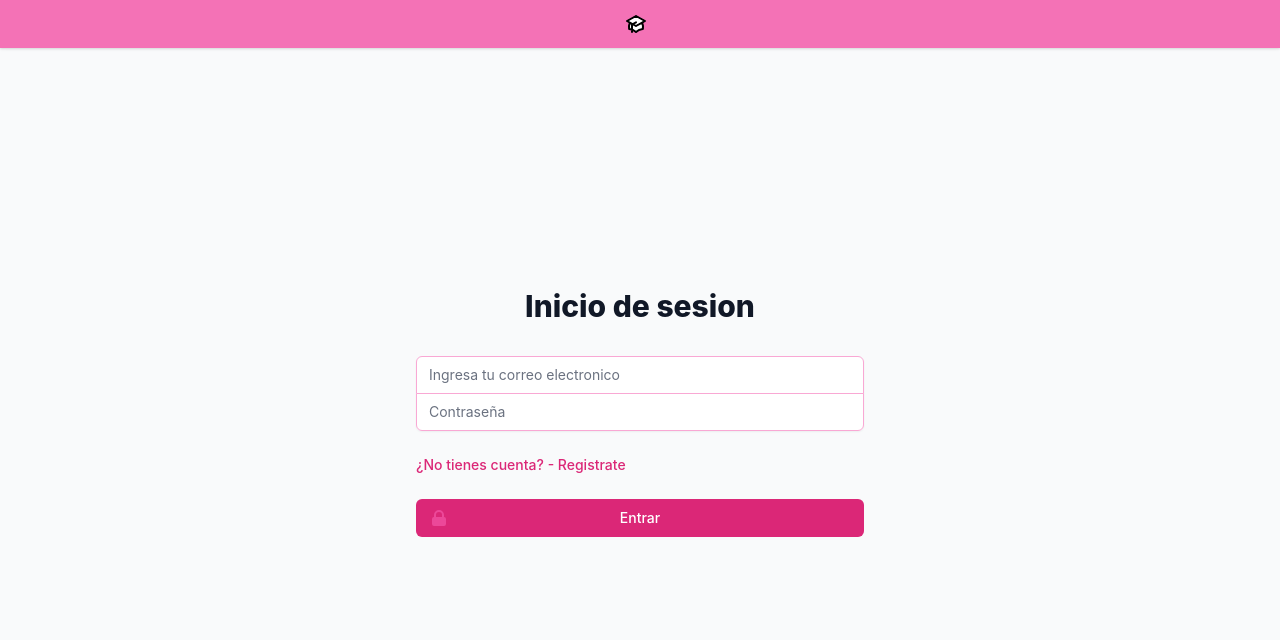
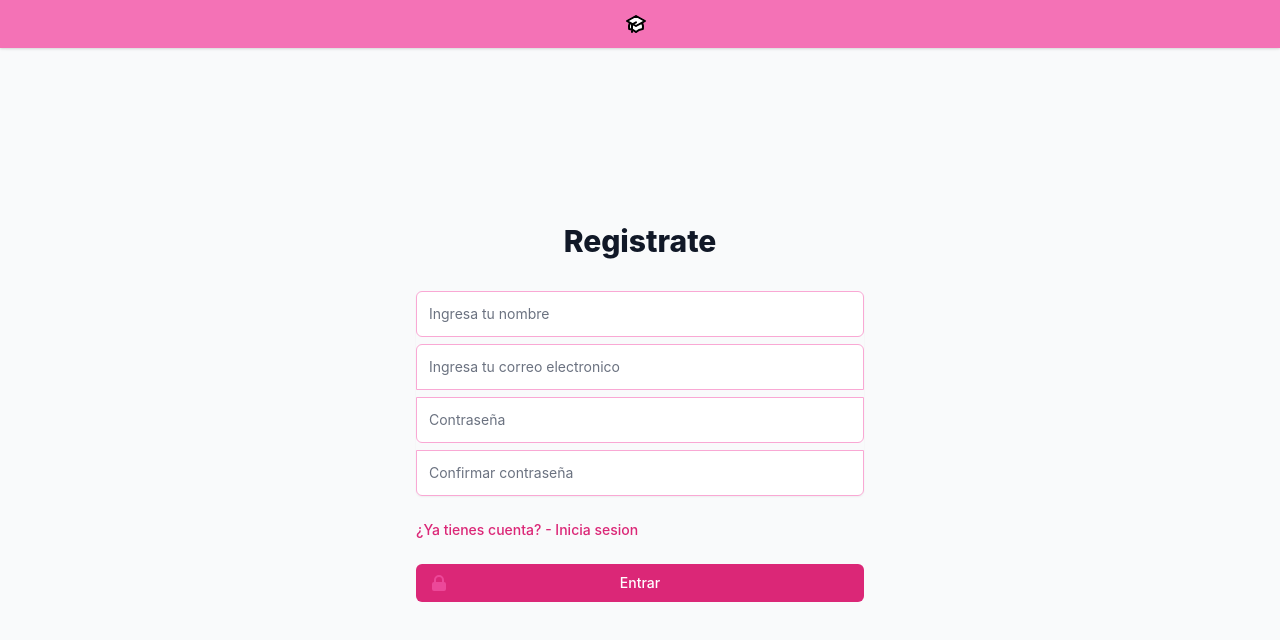
Before and after one commit to rigobertoalag/ahorros-ds, a React (Create React App) app: page /register in a window 1280 px wide. Shown: the top 640 px of the page. Built offline with nearby package versions, Linux system fonts and the light colour scheme; the HTML template or start-up script is replaced by a standard one.

Commit message:
Finish with styles in login and register

```diff
--- a/src/pages/Login.js
+++ b/src/pages/Login.js
@@ -1,4 +1,5 @@
 import React from 'react'
+import { Link } from 'react-router-dom'
 
 import { LockClosedIcon } from '@heroicons/react/solid'
 
@@ -22,7 +23,7 @@ export default function Login() {
                                 type="email"
                                 autoComplete="email"
                                 required
-                                className="appearance-none rounded-none relative block w-full px-3 py-2 border border-pink-300 placeholder-gray-500 text-gray-900 rounded-t-md focus:outline-none focus:ring-pink-500 focus:border-pink-500 focus:z-10 sm:text-sm"
+                                className="appearance-none rounded-lg relative block w-full px-3 py-2 border border-pink-300 placeholder-gray-500 text-gray-900 rounded-t-md focus:outline-none focus:ring-pink-500 focus:border-pink-500 focus:z-10 sm:text-sm"
                                 placeholder="Ingresa tu correo electronico"
                             />
                         </div>
@@ -36,7 +37,7 @@ export default function Login() {
                                 type="password"
                                 autoComplete="current-password"
                                 required
-                                className="appearance-none rounded-none relative block w-full px-3 py-2 border border-pink-300 placeholder-gray-500 text-gray-900 rounded-b-md focus:outline-none focus:ring-pink-500 focus:border-pink-500 focus:z-10 sm:text-sm"
+                                className="appearance-none rounded-lg relative block w-full px-3 py-2 border border-pink-300 placeholder-gray-500 text-gray-900 rounded-b-md focus:outline-none focus:ring-pink-500 focus:border-pink-500 focus:z-10 sm:text-sm my-2"
                                 placeholder="Contraseña"
                             />
                         </div>
@@ -44,16 +45,16 @@ export default function Login() {
 
                     <div className="flex items-center justify-between">
                         <div className="text-sm">
-                            <a href="#" className="font-medium text-pink-600 hover:text-pink-500">
+                            <Link to="/register" className="font-medium text-pink-600 hover:text-pink-500">
                                 ¿No tienes cuenta? - Registrate
-                      </a>
+                            </Link>
                         </div>
                     </div>
 
                     <div>
                         <button
                             type="submit"
-                            className="group relative w-full flex justify-center py-2 px-4 border border-transparent text-sm font-medium rounded-md text-white bg-pink-600 hover:bg-pink-700 focus:outline-none focus:ring-2 focus:ring-offset-2 focus:ring-pink-500"
+                            className="group relative w-full flex justify-center py-2 px-4 border border-transparent text-sm font-medium rounded-md text-white bg-pink-600 hover:bg-pink-700 focus:outline-none focus:ring-2 focus:ring-offset-2 focus:ring-pink-500 my-2"
                         >
                             <span className="absolute left-0 inset-y-0 flex items-center pl-3">
                                 <LockClosedIcon className="h-5 w-5 text-pink-500 group-hover:text-indigo-400" aria-hidden="true" />
--- a/src/pages/Register.js
+++ b/src/pages/Register.js
@@ -1,4 +1,5 @@
 import React from 'react'
+import { Link } from 'react-router-dom'
 
 import { LockClosedIcon } from '@heroicons/react/solid'
 
@@ -7,46 +8,71 @@ export default function Register() {
         <div className="min-h-screen flex items-center justify-center bg-gray-50 py-12 px-4 sm:px-6 lg:px-8">
             <div className="max-w-md w-full space-y-8">
                 <div>
-                    <h2 className="mt-6 text-center text-3xl font-extrabold text-gray-900">Inicio de sesion</h2>
+                    <h2 className="mt-6 text-center text-3xl font-extrabold text-gray-900">Registrate</h2>
                 </div>
                 <form className="mt-8 space-y-6" action="#" method="POST">
                     <input type="hidden" name="remember" defaultValue="true" />
                     <div className="rounded-md shadow-sm -space-y-px">
-                        <div>
+                        <div className="">
+                            <label htmlFor="name" className="sr-only">
+                                Nombre
+                            </label>
+                            <input
+                                id="name"
+                                name="name"
+                                type="text"
+                                required
+                                className="appearance-none rounded-md relative block w-full px-3 py-3 border border-pink-300 placeholder-gray-500 text-gray-900 rounded-t-md focus:outline-none focus:ring-pink-500 focus:border-pink-500 focus:z-10 sm:text-sm my-2"
+                                placeholder="Ingresa tu nombre"
+                            />
+                        </div>
+                        <div className="">
                             <label htmlFor="email-address" className="sr-only">
                                 Correo
-                      </label>
+                            </label>
                             <input
                                 id="email-address"
                                 name="email"
                                 type="email"
                                 autoComplete="email"
                                 required
-                                className="appearance-none rounded-none relative block w-full px-3 py-2 border border-pink-300 placeholder-gray-500 text-gray-900 rounded-t-md focus:outline-none focus:ring-pink-500 focus:border-pink-500 focus:z-10 sm:text-sm"
+                                className="appearance-none rounded-none relative block w-full px-3 py-3 border border-pink-300 placeholder-gray-500 text-gray-900 rounded-t-md focus:outline-none focus:ring-pink-500 focus:border-pink-500 focus:z-10 sm:text-sm my-2"
                                 placeholder="Ingresa tu correo electronico"
                             />
                         </div>
-                        <div>
-                            <label htmlFor="password" className="sr-only">
-                                Contraseña
-                      </label>
+                        <div className="">
+                            <label htmlFor="password" className="sr-only">Contraseña</label>
                             <input
                                 id="password"
                                 name="password"
                                 type="password"
                                 autoComplete="current-password"
                                 required
-                                className="appearance-none rounded-none relative block w-full px-3 py-2 border border-pink-300 placeholder-gray-500 text-gray-900 rounded-b-md focus:outline-none focus:ring-pink-500 focus:border-pink-500 focus:z-10 sm:text-sm"
+                                className="appearance-none rounded-none relative block w-full px-3 py-3 border border-pink-300 placeholder-gray-500 text-gray-900 rounded-b-md focus:outline-none focus:ring-pink-500 focus:border-pink-500 focus:z-10 sm:text-sm my-2"
                                 placeholder="Contraseña"
+                            />
+                        </div>
+                        <div className="">
+                            <label htmlFor="password" className="sr-only">
+                                Confirmar contraseña
+                            </label>
+                            <input
+                                id="password"
+                                name="password"
+                                type="password"
+                                autoComplete="current-password"
+                                required
+                                className="appearance-none rounded-none relative block w-full px-3 py-3 border border-pink-300 placeholder-gray-500 text-gray-900 rounded-b-md focus:outline-none focus:ring-pink-500 focus:border-pink-500 focus:z-10 sm:text-sm my-2"
+                                placeholder="Confirmar contraseña"
                             />
                         </div>
                     </div>
 
                     <div className="flex items-center justify-between">
                         <div className="text-sm">
-                            <a href="#" className="font-medium text-pink-600 hover:text-pink-500">
-                                ¿No tienes cuenta? - Registrate
-                      </a>
+                            <Link to="/login" className="font-medium text-pink-600 hover:text-pink-500">
+                                ¿Ya tienes cuenta? - Inicia sesion
+                            </Link>
                         </div>
                     </div>
 
@@ -58,7 +84,7 @@ export default function Register() {
                             <span className="absolute left-0 inset-y-0 flex items-center pl-3">
                                 <LockClosedIcon className="h-5 w-5 text-pink-500 group-hover:text-indigo-400" aria-hidden="true" />
                             </span>
-                      Entrar
+                            Entrar
                     </button>
                     </div>
                 </form>
```
